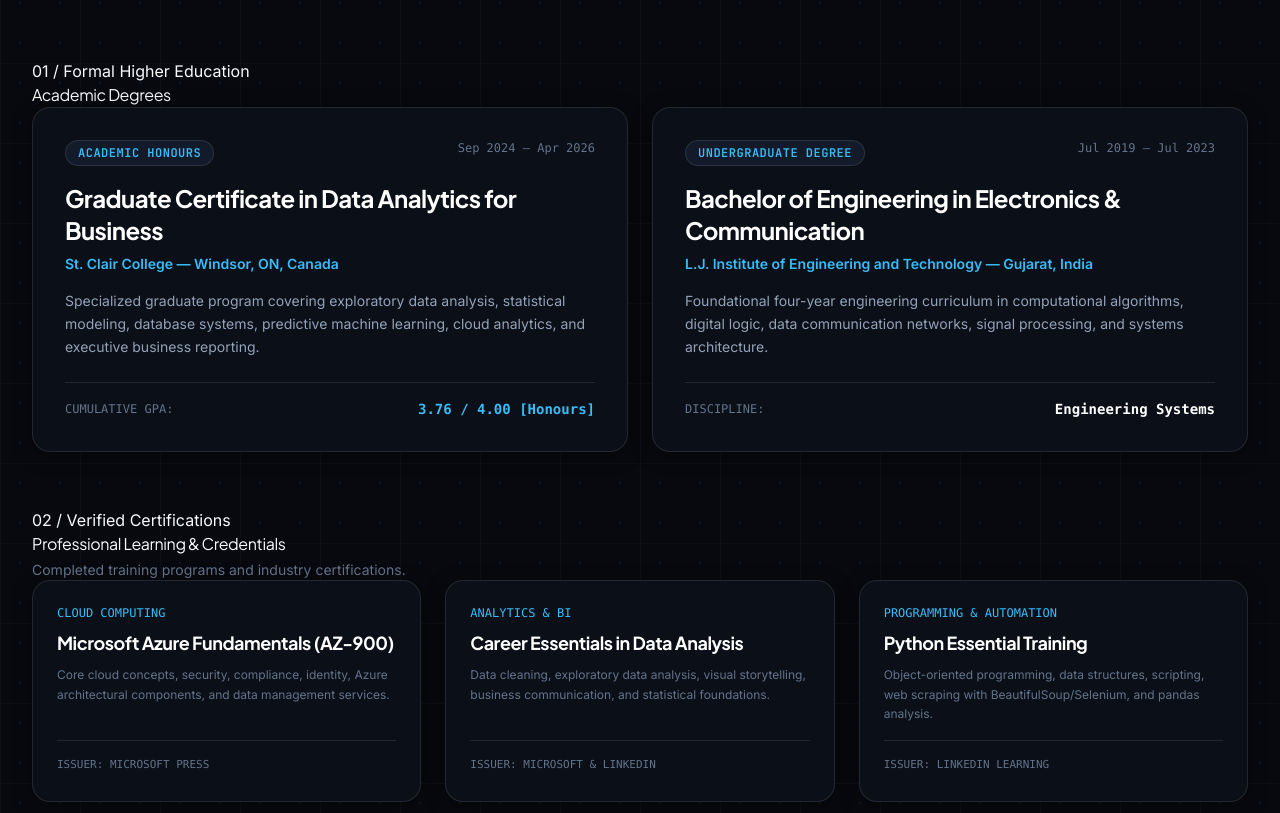
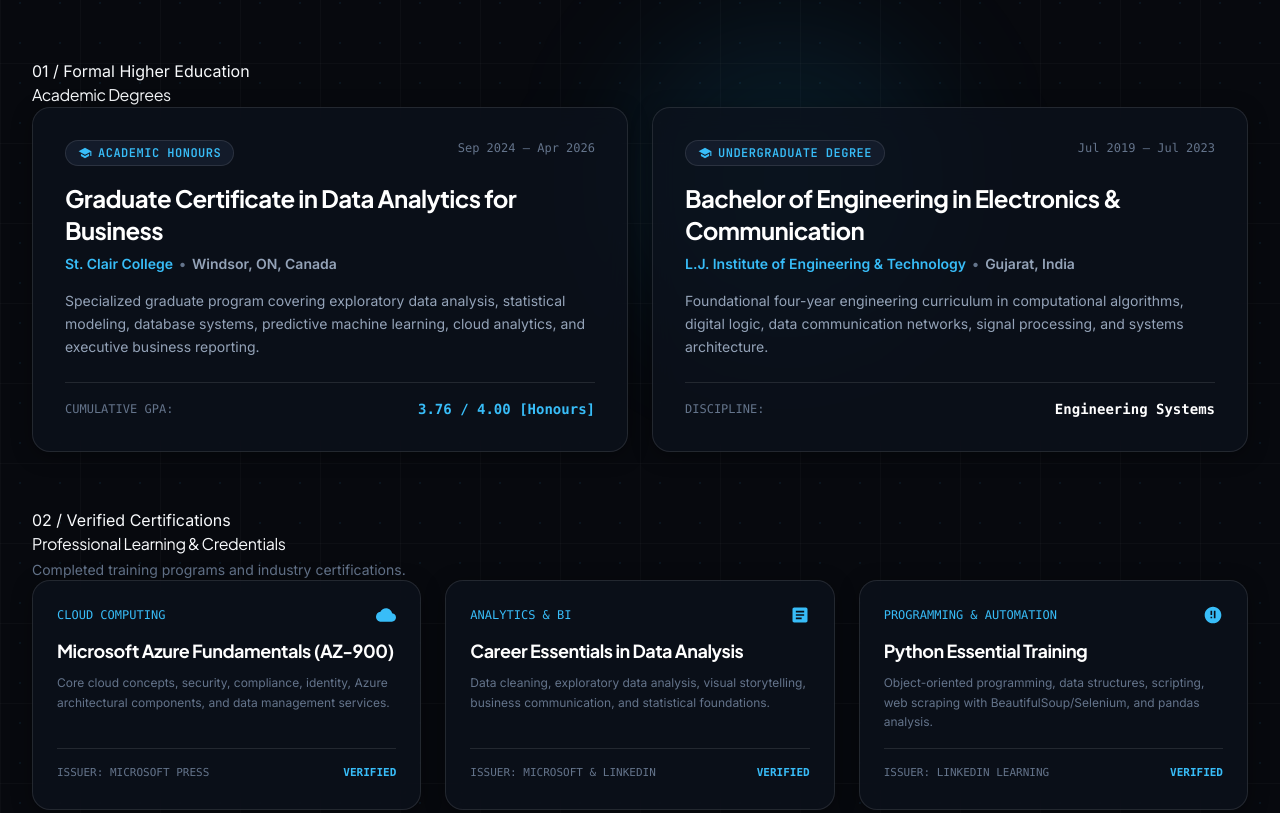
Before and after one commit to Aum-gajjar/Aum-gajjar.github.io, a plain HTML site: page certifications.html in a window 1280 px wide. Shown: the part 337-1150 px from the top of the page. Drawn offline with nearby package versions, Linux system fonts and the light colour scheme.

Commit message:
feat(polish): refine styling, responsive spacing, and micro-interactions across all pages

```diff
--- a/certifications.html
+++ b/certifications.html
@@ -79,7 +79,8 @@
     </section>
 
     <!-- Academic Degrees Grid -->
-    <section>
+    <section class="relative">
+      <div class="absolute -top-10 right-1/4 w-80 h-80 bg-sky-500/10 rounded-full blur-3xl pointer-events-none -z-10"></div>
       <div class="section-header">
         <div class="section-subtitle">01 / Formal Higher Education</div>
         <h2 class="section-title">Academic Degrees</h2>
@@ -91,14 +92,19 @@
         <div class="exec-card p-6 sm:p-8 flex flex-col justify-between">
           <div>
             <div class="flex justify-between items-start mb-4">
-              <span class="status-pill text-xs">ACADEMIC HONOURS</span>
+              <span class="status-pill text-xs flex items-center gap-1.5">
+                <svg class="w-3.5 h-3.5 text-accent" fill="currentColor" viewBox="0 0 24 24"><path d="M12 3L1 9l11 6 9-4.91V17h2V9L12 3zM5 13.18v4L12 21l7-3.82v-4L12 17l-7-3.82z"/></svg>
+                ACADEMIC HONOURS
+              </span>
               <span class="text-xs font-mono text-muted">Sep 2024 – Apr 2026</span>
             </div>
             <h3 class="text-xl sm:text-2xl font-bold text-white font-heading mb-2">
               Graduate Certificate in Data Analytics for Business
             </h3>
-            <div class="text-sm font-semibold text-accent mb-4">
-              St. Clair College — Windsor, ON, Canada
+            <div class="text-sm font-semibold text-accent mb-4 flex items-center gap-1.5">
+              <span>St. Clair College</span>
+              <span class="text-muted">•</span>
+              <span class="text-secondary">Windsor, ON, Canada</span>
             </div>
             <p class="text-secondary text-sm leading-relaxed mb-6 font-normal">
               Specialized graduate program covering exploratory data analysis, statistical modeling, database systems, predictive machine learning, cloud analytics, and executive business reporting.
@@ -115,14 +121,19 @@
         <div class="exec-card p-6 sm:p-8 flex flex-col justify-between">
           <div>
             <div class="flex justify-between items-start mb-4">
-              <span class="status-pill text-xs">UNDERGRADUATE DEGREE</span>
+              <span class="status-pill text-xs flex items-center gap-1.5">
+                <svg class="w-3.5 h-3.5 text-accent" fill="currentColor" viewBox="0 0 24 24"><path d="M12 3L1 9l11 6 9-4.91V17h2V9L12 3zM5 13.18v4L12 21l7-3.82v-4L12 17l-7-3.82z"/></svg>
+                UNDERGRADUATE DEGREE
+              </span>
               <span class="text-xs font-mono text-muted">Jul 2019 – Jul 2023</span>
             </div>
             <h3 class="text-xl sm:text-2xl font-bold text-white font-heading mb-2">
               Bachelor of Engineering in Electronics &amp; Communication
             </h3>
-            <div class="text-sm font-semibold text-accent mb-4">
-              L.J. Institute of Engineering and Technology — Gujarat, India
+            <div class="text-sm font-semibold text-accent mb-4 flex items-center gap-1.5">
+              <span>L.J. Institute of Engineering &amp; Technology</span>
+              <span class="text-muted">•</span>
+              <span class="text-secondary">Gujarat, India</span>
             </div>
             <p class="text-secondary text-sm leading-relaxed mb-6 font-normal">
               Foundational four-year engineering curriculum in computational algorithms, digital logic, data communication networks, signal processing, and systems architecture.
@@ -149,9 +160,12 @@
       <div class="grid grid-cols-1 sm:grid-cols-2 lg:grid-cols-3 gap-6">
 
         <!-- Cert 1 -->
-        <div class="exec-card p-6 flex flex-col justify-between">
+        <div class="exec-card p-6 flex flex-col justify-between group">
           <div>
-            <div class="text-xs font-mono text-accent uppercase mb-2">Cloud Computing</div>
+            <div class="flex justify-between items-center mb-3">
+              <span class="text-xs font-mono text-accent uppercase">Cloud Computing</span>
+              <svg class="w-5 h-5 text-accent group-hover:scale-110 transition-transform" viewBox="0 0 24 24" fill="currentColor"><path d="M19.35 10.04C18.67 6.59 15.64 4 12 4 9.11 4 6.6 5.64 5.35 8.04 2.34 8.36 0 10.91 0 14c0 3.31 2.69 6 6 6h13c2.76 0 5-2.24 5-5 0-2.64-2.05-4.78-4.65-4.96z"/></svg>
+            </div>
             <h3 class="text-lg font-bold text-white font-heading mb-2">
               Microsoft Azure Fundamentals (AZ-900)
             </h3>
@@ -159,15 +173,19 @@
               Core cloud concepts, security, compliance, identity, Azure architectural components, and data management services.
             </p>
           </div>
-          <div class="pt-3 border-t border-white/10 text-[11px] font-mono text-muted">
-            ISSUER: MICROSOFT PRESS
+          <div class="pt-3 border-t border-white/10 text-[11px] font-mono text-muted flex justify-between items-center">
+            <span>ISSUER: MICROSOFT PRESS</span>
+            <span class="text-accent font-bold">VERIFIED</span>
           </div>
         </div>
 
         <!-- Cert 2 -->
-        <div class="exec-card p-6 flex flex-col justify-between">
+        <div class="exec-card p-6 flex flex-col justify-between group">
           <div>
-            <div class="text-xs font-mono text-accent uppercase mb-2">Analytics &amp; BI</div>
+            <div class="flex justify-between items-center mb-3">
+              <span class="text-xs font-mono text-accent uppercase">Analytics &amp; BI</span>
+              <svg class="w-5 h-5 text-accent group-hover:scale-110 transition-transform" viewBox="0 0 24 24" fill="currentColor"><path d="M19 3H5c-1.1 0-2 .9-2 2v14c0 1.1.9 2 2 2h14c1.1 0 2-.9 2-2V5c0-1.1-.9-2-2-2zm-5 14H7v-2h7v2zm3-4H7v-2h10v2zm0-4H7V7h10v2z"/></svg>
+            </div>
             <h3 class="text-lg font-bold text-white font-heading mb-2">
               Career Essentials in Data Analysis
             </h3>
@@ -175,15 +193,19 @@
               Data cleaning, exploratory data analysis, visual storytelling, business communication, and statistical foundations.
             </p>
           </div>
-          <div class="pt-3 border-t border-white/10 text-[11px] font-mono text-muted">
-            ISSUER: MICROSOFT &amp; LINKEDIN
+          <div class="pt-3 border-t border-white/10 text-[11px] font-mono text-muted flex justify-between items-center">
+            <span>ISSUER: MICROSOFT &amp; LINKEDIN</span>
+            <span class="text-accent font-bold">VERIFIED</span>
           </div>
         </div>
 
         <!-- Cert 3 -->
-        <div class="exec-card p-6 flex flex-col justify-between">
+        <div class="exec-card p-6 flex flex-col justify-between group">
           <div>
-            <div class="text-xs font-mono text-accent uppercase mb-2">Programming &amp; Automation</div>
+            <div class="flex justify-between items-center mb-3">
+              <span class="text-xs font-mono text-accent uppercase">Programming &amp; Automation</span>
+              <svg class="w-5 h-5 text-accent group-hover:scale-110 transition-transform" viewBox="0 0 24 24" fill="currentColor"><path d="M12 2C6.48 2 2 6.48 2 12s4.48 10 10 10 10-4.48 10-10S17.52 2 12 2zm-1 14H9v-2h2v2zm0-4H9V7h2v5zm4 4h-2V7h2v9z"/></svg>
+            </div>
             <h3 class="text-lg font-bold text-white font-heading mb-2">
               Python Essential Training
             </h3>
@@ -191,8 +213,9 @@
               Object-oriented programming, data structures, scripting, web scraping with BeautifulSoup/Selenium, and pandas analysis.
             </p>
           </div>
-          <div class="pt-3 border-t border-white/10 text-[11px] font-mono text-muted">
-            ISSUER: LINKEDIN LEARNING
+          <div class="pt-3 border-t border-white/10 text-[11px] font-mono text-muted flex justify-between items-center">
+            <span>ISSUER: LINKEDIN LEARNING</span>
+            <span class="text-accent font-bold">VERIFIED</span>
           </div>
         </div>
 
```
Also changed, not shown: experience.html (+2 -1 lines).
